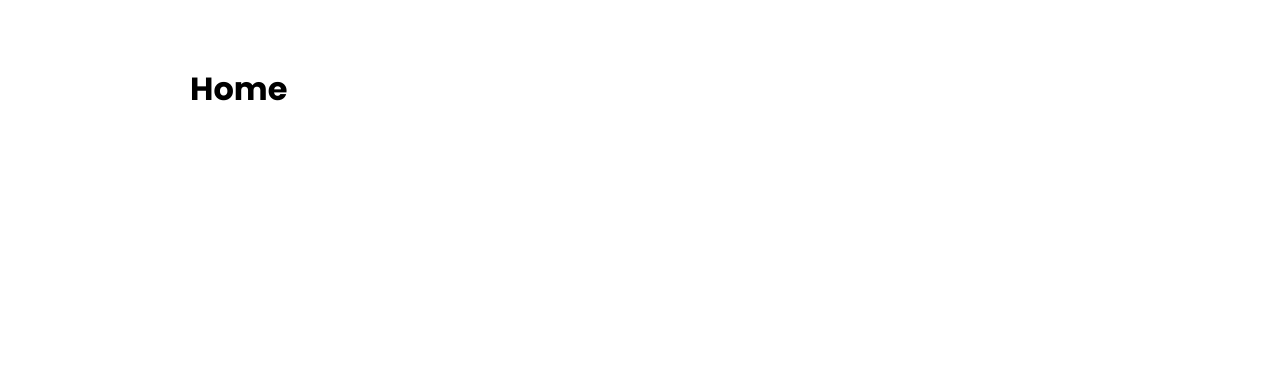
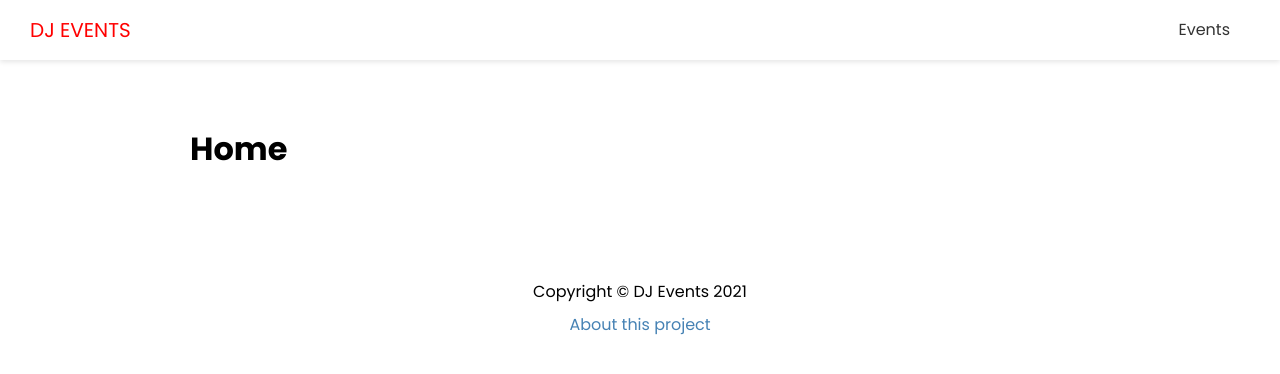
Before and after one commit to asharali95/DJ-events-next-js, a Next.js app: page / in a window 1280 px wide. Shown: the top 374 px of the page. Built offline with nearby package versions, Linux system fonts and the light colour scheme.

Commit message:
header & footer component + about page update

```diff
--- /dev/null
+++ b/Components/Footer/Footer.js
@@ -0,0 +1,14 @@
+import Link from "next/link";
+import styles from "../../styles/Footer.module.css";
+export default function Footer() {
+  return (
+    <footer className={styles.footer}>
+      <p>Copyright &copy; DJ Events 2021</p>
+      <p>
+        <Link href="/about">
+          <a>About this project</a>
+        </Link>
+      </p>
+    </footer>
+  );
+}
--- /dev/null
+++ b/Components/Header/Header.js
@@ -0,0 +1,21 @@
+import Link from "next/link";
+import styles from "../../styles/Header.module.css";
+export default function Header() {
+  return (
+    <header className={styles.header}>
+      <div className={styles.logo}>
+        <Link href="/">
+          <a>DJ Events</a>
+        </Link>
+      </div>
+
+      <nav>
+        <ul>
+          <li>
+            <Link href="/events">Events</Link>
+          </li>
+        </ul>
+      </nav>
+    </header>
+  );
+}
--- a/Components/Layout/Layout.js
+++ b/Components/Layout/Layout.js
@@ -1,5 +1,7 @@
 import Head from "next/head";
 import styles from "../../styles/Layout.module.css";
+import Footer from "../Footer/Footer";
+import Header from "../Header/Header";
 export default function Layout({ title, keywords, description, children }) {
   return (
     <div>
@@ -8,7 +10,9 @@ export default function Layout({ title, keywords, description, children }) {
         <meta name="description" content={description} />
         <meta name="keywords" content={keywords} />
       </Head>
+      <Header />
       <div className={styles.container}>{children}</div>
+      <Footer />
     </div>
   );
 }
--- a/pages/_app.js
+++ b/pages/_app.js
@@ -1,7 +1,7 @@
-import '../styles/globals.css'
+import "../styles/globals.css";
 
 function MyApp({ Component, pageProps }) {
-  return <Component {...pageProps} />
+  return <Component {...pageProps} />;
 }
 
-export default MyApp
+export default MyApp;
--- /dev/null
+++ b/styles/Footer.module.css
@@ -0,0 +1,8 @@
+.footer {
+  margin: 100px 0 40px;
+  text-align: center;
+}
+
+.footer p {
+  margin: 5px 0;
+}
--- /dev/null
+++ b/styles/Header.module.css
@@ -0,0 +1,57 @@
+.header {
+  display: flex;
+  justify-content: space-between;
+  align-items: center;
+  background: #fff;
+  color: #333;
+  height: 60px;
+  padding: 0 30px;
+  box-shadow: 0 2px 5px rgba(0, 0, 0, 0.1);
+}
+
+.header a {
+  color: #333;
+  margin-right: 20px;
+}
+
+.header a:hover {
+  color: #000;
+}
+
+.header ul {
+  display: flex;
+  align-items: center;
+  justify-content: center;
+  list-style: none;
+}
+
+.logo {
+  color: red;
+  font-size: 20px;
+  text-transform: uppercase;
+}
+
+.logo a {
+  color: red;
+}
+
+@media (max-width: 768px) {
+  .header {
+    flex-direction: column;
+    height: auto;
+  }
+
+  .header ul {
+    margin: 20px 0;
+    flex-direction: column;
+    text-align: center;
+  }
+
+  .header a {
+    margin-right: 0;
+  }
+
+  .logo {
+    margin: 20px 0;
+  }
+}
```
Also changed, not shown: pages/about.js (+9 -4 lines).
